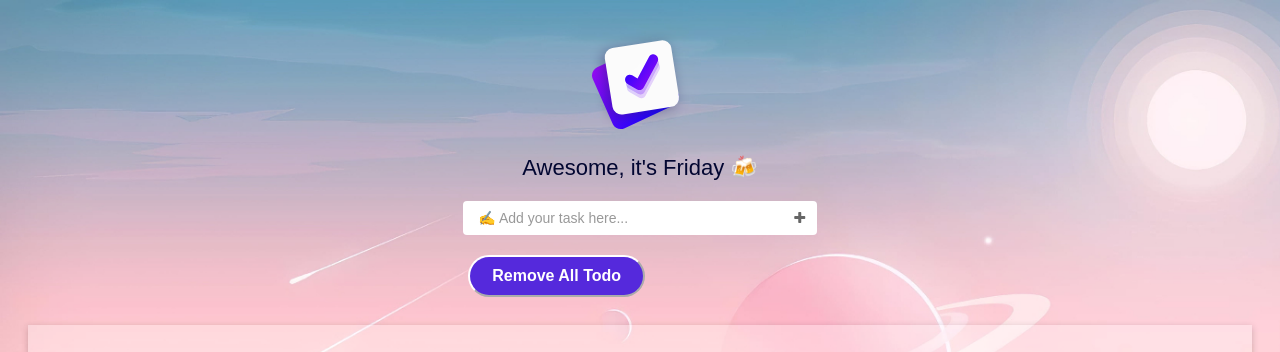
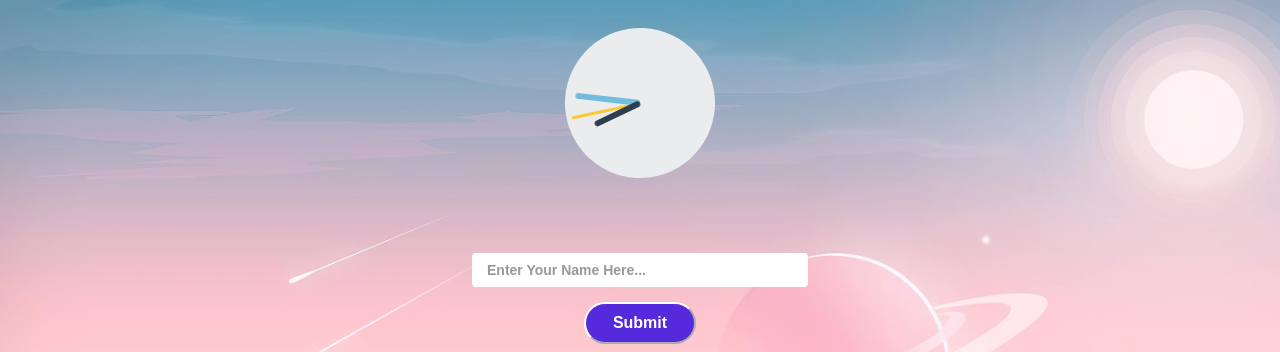
Before and after one commit to wajisobri/todo-and-college-schedule, a browser extension: page index.html in a window 1280 px wide. Shown: the top 352 px of the page. Drawn offline with Linux system fonts and the light colour scheme; a web font is replaced by a local one.

Commit message:
Added new feature

```diff
--- a/css/style.css
+++ b/css/style.css
@@ -11,6 +11,13 @@
   background-image: url("../images/bg.jpg");
   background-size: cover;
   font: 14px 'Nunito', sans-serif;
+}
+
+.greeting {
+  font-size: 38px;
+  font-weight: bold;
+  text-align: center;
+  color: #020631;
 }
 
 .today {
@@ -477,6 +484,17 @@ a:hover {
   transform: rotate(45deg);
 }
 
+.button-owner {
+  width: 10%;
+  font-weight: bold;
+  background-color: var(--c-todo);
+}
+
+.input-owner {
+  width: 30%;
+  margin: 0 auto;
+}
+
 .button-todo {
   width: 50%;
   font-weight: bold;
@@ -489,3 +507,87 @@ a:hover {
   font-weight: bold;
   background-color: var(--c-dark);
 }
+
+/* Clock */
+main {
+  margin-top: 2em;
+}
+
+:root {
+  --second: 1s;
+  --minute: calc(var(--second) * 60);
+  --hour: calc(var(--minute) * 60);
+  --blue: #74bcdd;
+  --dark-blue: #2d3e51;
+  --red: #f74442;
+  --yellow: #fbca32;
+  --green: #5be95b;
+  --grey: #ebeced;
+}
+
+@keyframes rotate {
+  from {
+    transform: rotate(0);
+  }
+  to {
+    transform: rotate(1turn);
+  }
+}
+
+.clock {
+  --setTimeSecond: 15;
+  --setTimeHour: 14;
+  --setTimeMinute: 10;
+  --timeShiftHour: calc(var(--setTimeHour) * var(--hour));
+  --timeShiftMinute: calc(var(--setTimeMinute) * var(--minute));
+  width: 150px;
+  height: 150px;
+  border-radius: 50%;
+  background-color: var(--grey);
+  margin: 0 auto;
+  position: relative;
+  transform: rotate(calc((180 + var(--setTimeSecond) * 6) * 1deg));
+}
+
+.hand {
+  position: absolute;
+  top: 50%;
+  left: calc(50% - var(--width) / 2);
+  width: var(--width);
+  height: var(--height);
+  background-color: var(--color);
+  border-radius: calc(var(--width) / 2);
+  transform-origin: center 0;
+}
+
+.second {
+  --width: 3px;
+  --height: 70px;
+  --color: var(--yellow);
+}
+
+.minute {
+  --width: 6px;
+  --height: 65px;
+  --color: var(--blue);
+}
+
+.hour {
+  --width: 6px;
+  --height: 50px;
+  --color: var(--dark-blue);
+}
+
+.second.hand {
+  animation: rotate steps(60) var(--minute) infinite;
+}
+
+.minute.hand {
+  animation: rotate linear var(--hour) infinite;
+  animation-delay: calc(var(--timeShiftMinute) * -1);
+}
+
+.hour.hand {
+  animation: rotate linear calc(var(--hour) * 12) infinite;
+  animation-delay: calc((var(--timeShiftHour) + var(--timeShiftMinute)) * -1);
+}
--- a/index.html
+++ b/index.html
@@ -12,13 +12,17 @@
       <link rel="stylesheet" href="css/style.css">
    </head>
    <body>
-      <div class="logo">
-         <img src="images/icon.svg" alt="Todo List Icon">
-      </div>
+      <main>
+         <div class="clock">
+            <div class="second hand"></div>
+            <div class="minute hand"></div>
+            <div class="hour hand"></div>
+         </div>
+      </main>
       <body class="body">
          <div class="container">
+            <div class="greeting"></div>
             <div class="today"></div>
-            <div class="quotes"></div>
             <div class="row">
                <div class="col-md-4 col-md-offset-4 col-xs-6 col-xs-offset-3">
                   <div class="add-control">
--- a/js/index.js
+++ b/js/index.js
@@ -1,5 +1,6 @@
 let state = [];
 let schedule = [];
+let owner
 
 const generateID = () => {
   let randLetter = String.fromCharCode(65 + Math.floor(Math.random() * 26));
@@ -56,6 +57,15 @@ const addSchedule = (title, time, day) => {
   schedule.push(scheduleObj);
   chrome.storage.sync.set({"schedule": JSON.stringify(schedule)})
   printSchedule(day)
+}
+
+const setOwner = (name) => {
+  let ownerObj = {
+    name
+  }
+  owner = ownerObj
+  chrome.storage.sync.set({"owner": JSON.stringify(owner)})
+  location.reload()
 }
 
 const printSchedule = (day) => {
@@ -290,4 +300,49 @@ $(document).ready(function() {
     }
   });
 
+  let nowTime = new Date()
+  let nowSec = nowTime.getSeconds()
+  let nowMinute = nowTime.getMinutes()
+  let transTo = (nowMinute + nowSec) % 60
+  if(transTo < nowMinute) {
+    nowMinute += (nowMinute - transTo) % 60
+  } else {
+    nowMinute -= (transTo - nowMinute) % 60
+  }
+  let nowHour = (nowTime.getHours() - nowSec / 5) + (nowSec / 3600)
+
+  $(".clock").get(0).style.setProperty("--setTimeHour", nowHour);
+  $(".clock").get(0).style.setProperty("--setTimeMinute", nowMinute);
+  $(".clock").get(0).style.setProperty("--setTimeSecond", nowSec);
+
+  chrome.storage.sync.get(['owner'], (res) => {
+    let greet
+    if(nowHour >= 5 && nowHour <= 12) {
+      greet = "Morning"
+    } else if(nowHour >= 13 && nowHour <= 18) {
+      greet = "Afternoon"
+    } else if(nowHour >= 19 && nowHour <= 23) {
+      greet = "Evening"
+    } else if(nowHour >= 0 && nowHour <= 4) {
+      greet = "Night"
+    }
+
+    if(res.owner != undefined && res.owner.length > 0) {
+      owner = JSON.parse(res.owner)
+      $(".greeting").append("Good " + greet + ", " + owner.name)
+    } else {
+      $(".greeting").append(`
+        <div class="form-group has-feedback">
+            <input type="text" id="owner" class="form-control input-owner" placeholder="Enter Your Name Here..." />
+        </div>
+        <button type="button" class="button-owner" id="button-owner">Submit</button>
+        <hr />
+      `)
+
+      $("#button-owner").on("click", function() {
+        setOwner($('#owner').val())
+      });
+    }
+  });
+
 });
```
